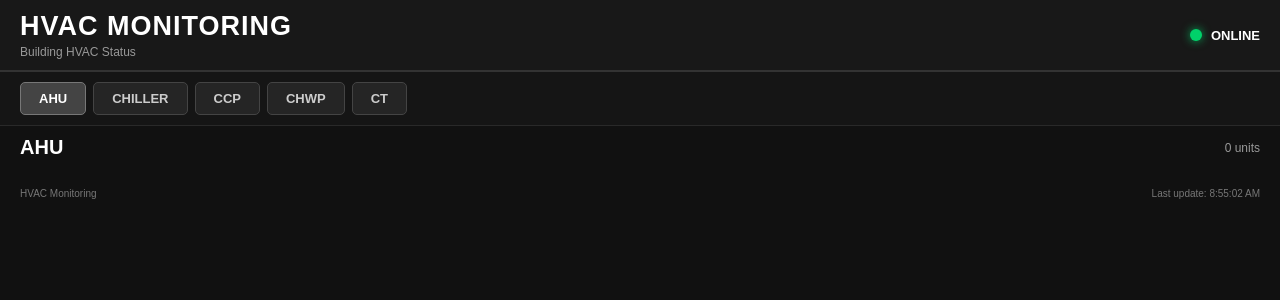
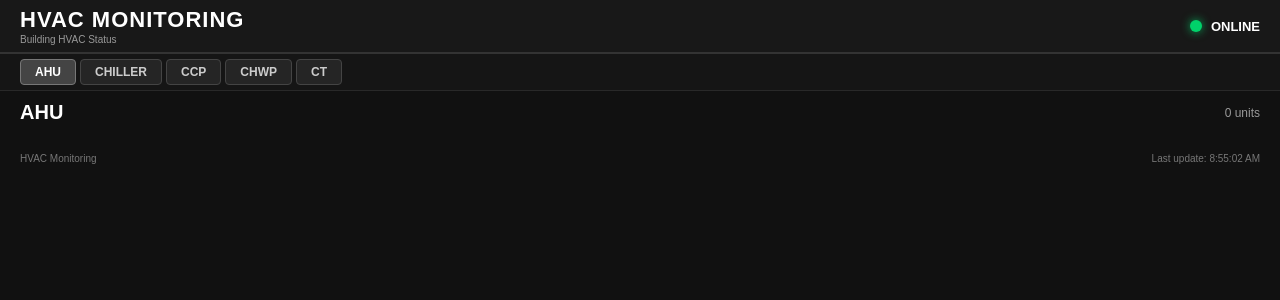
Before and after one commit to arisu2713/hvac_monitoring, a PHP site: page / in a window 1280 px wide. Shown: the top 300 px of the page. Run offline with PHP 8.4, Linux system fonts and the light colour scheme; the visitor is signed in with stand-in values (Sample User, id 1); data that the repository does not hold is empty; a stand-in replaces the project's code that opens the database connection.

Commit message:
ui: optimize AHU dashboard fullscreen layout

```diff
--- a/style.css
+++ b/style.css
@@ -27,7 +27,7 @@ body {
    ========================================================= */
 
 .topbar {
-    height: 72px;
+    height: 54px;
     display: flex;
     align-items: center;
     justify-content: space-between;
@@ -37,14 +37,14 @@ body {
 }
 
 .title {
-    font-size: 27px;
+    font-size: 22px;
     font-weight: 700;
     letter-spacing: 1px;
 }
 
 .subtitle {
-    margin-top: 3px;
-    font-size: 12px;
+    margin-top: 1px;
+    font-size: 10px;
     color: #999;
 }
 
@@ -78,8 +78,8 @@ body {
 
 .equipment-nav {
     display: flex;
-    gap: 7px;
-    padding: 10px 20px;
+    gap: 4px;
+    padding: 5px 20px;
     background: #151515;
     border-bottom: 1px solid #292929;
 }
@@ -88,9 +88,9 @@ body {
     border: 1px solid #444;
     background: #252525;
     color: #ccc;
-    border-radius: 5px;
-    padding: 8px 18px;
-    font-size: 13px;
+    border-radius: 4px;
+    padding: 5px 14px;
+    font-size: 12px;
     font-weight: 700;
     cursor: pointer;
 }
```
Also changed, not shown: other parts of style.css (+77 -0 lines).
